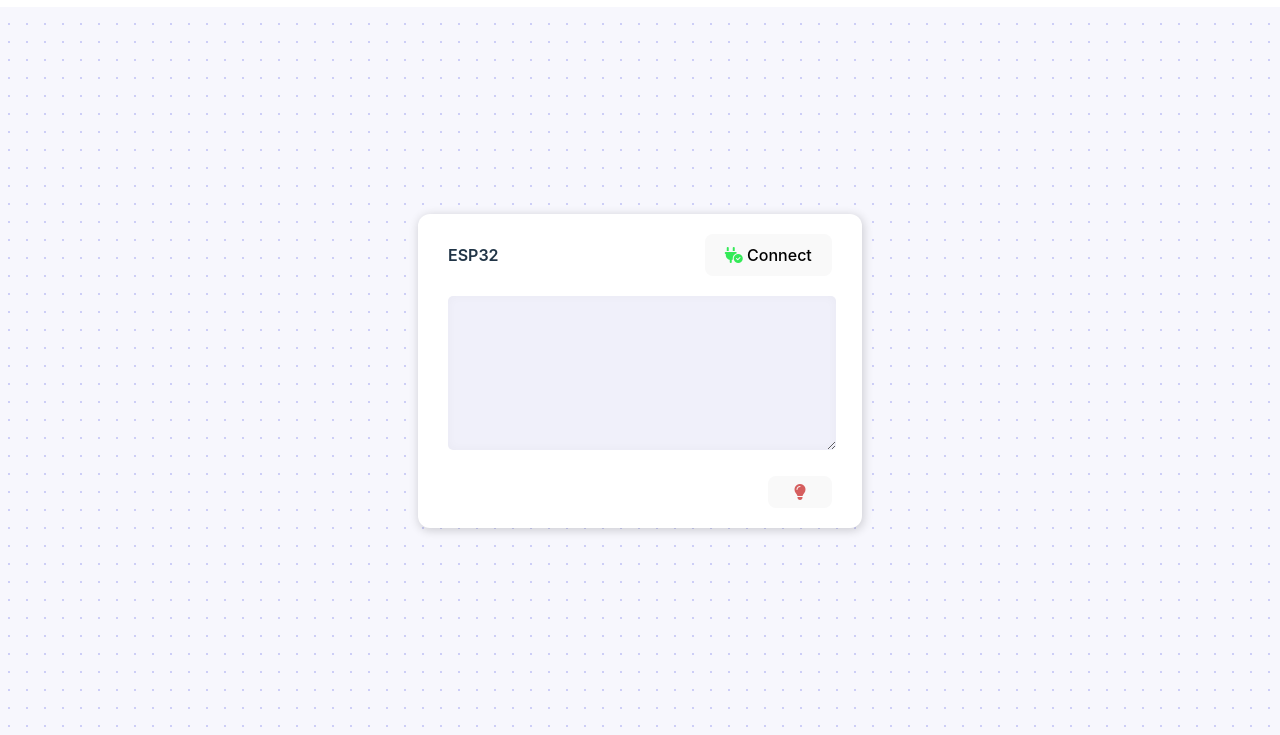
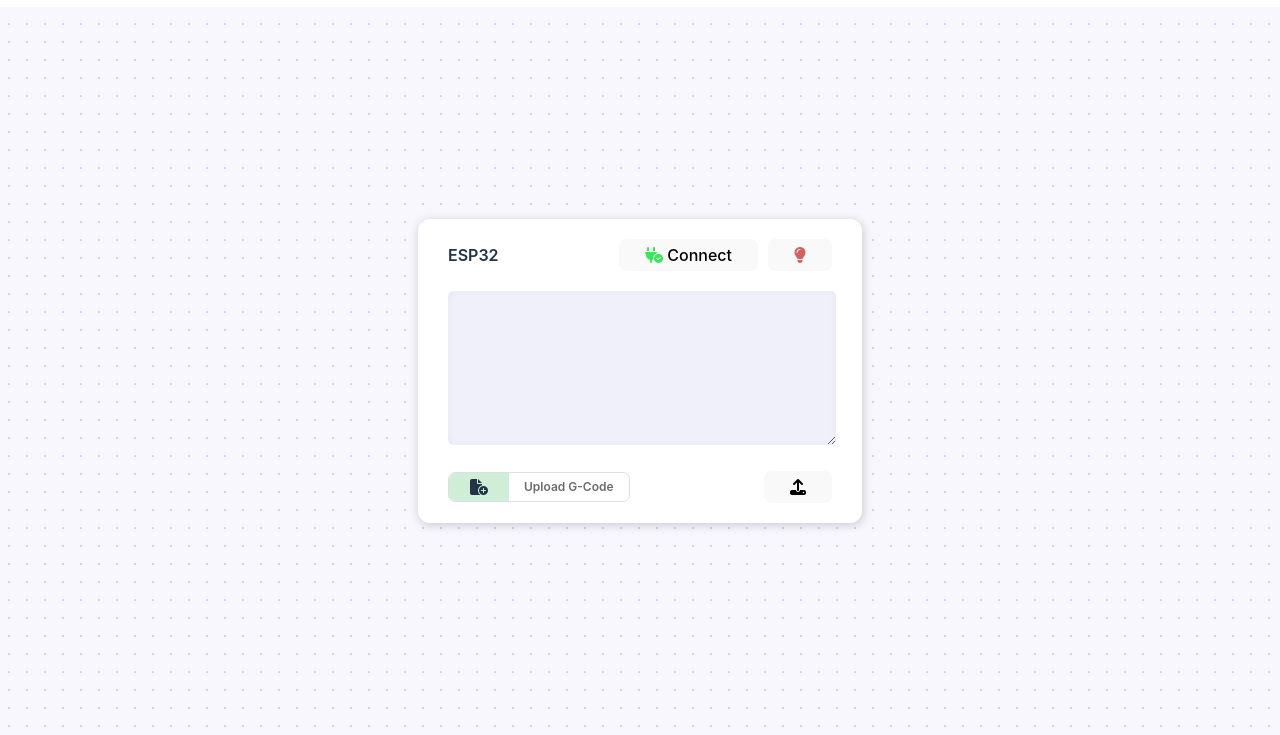
Before and after one commit to MidlajN/Web-Serial, a website built with Vite: page index.html in a window 1280 px wide. Shown: the part 75-810 px from the top of the page. Built offline with nearby package versions, Linux system fonts and the light colour scheme.

Commit message:
WebSerial : G-Code Upload Option Is Added

```diff
--- a/index.html
+++ b/index.html
@@ -15,14 +15,20 @@
       <div class="window">
         <div class="btnDiv">
           <span>ESP32</span>
-          <button id="serial" style="margin-left:auto;transition: 0.5s;"><i class="fa-solid fa-plug-circle-check" style="color: #34ea58;"></i> Connect</button>
-          <button id="disconnect" style="display: none;margin-left:auto;transition: 0.5s;"><i class="fa-solid fa-plug-circle-xmark" style="color: #c92626;"></i> Disconnect</button>
+          <button id="serial" style="margin-left:auto;transition: 0.5s;padding: 5px 25px;"><i class="fa-solid fa-plug-circle-check" style="color: #34ea58;"></i> Connect</button>
+          <button id="disconnect" style="display: none;margin-left:auto;transition: 0.5s;padding: 5px 25px;"><i class="fa-solid fa-plug-circle-xmark" style="color: #c92626;"></i> Disconnect</button>
+          <button id="toggle" class="" style="margin-left:10px;padding: 5px 25px;"><i class="fa-solid fa-lightbulb" style="color: #c20d0da8"></i></button>
         </div>
         <div>
           <textarea name="" id="outputMsg" cols="30" rows="10" disabled></textarea>
         </div>
         <div>
-          <button id="toggle" class="" style="margin-left: auto;padding: 5px 25px;"><i class="fa-solid fa-lightbulb" style="color: #c20d0da8"></i></button>
+          <label class="uploadFile" for="gcode-input">
+            <i class="fa-solid fa-file-circle-plus"></i>
+            <span>Upload G-Code</span>
+          </label>
+          <input type="file" id="gcode-input"/>
+          <button id="upload-gcode" class="" style="margin-left: auto;padding: 5px 25px;"><i class="fa-solid fa-upload"></i></button>
         </div>
       </div>
 
--- a/main.js
+++ b/main.js
@@ -1,5 +1,5 @@
 import './style.css'
-import { requestSerialPort, closeSerialPort, writeSerial } from './serial.js'
+import { requestSerialPort, closeSerialPort, writeSerial, gcodeToText } from './serial.js'
 
 // getSerial(document.getElementById('serial'))
 
@@ -11,10 +11,16 @@ document.getElementById('serial').addEventListener('click', () => {
         console.log(e)
     })
 })
+
 document.getElementById('disconnect').addEventListener('click', () => {
     closeSerialPort().then(() => {
         document.getElementById('serial').style.display = 'block';
         document.getElementById('disconnect').style.display = 'none';
     })
 })
+
+
+document.getElementById('upload-gcode').addEventListener('click', () => {
+    gcodeToText(document.getElementById('gcode-input'))
+})
 document.getElementById('toggle').addEventListener('click', writeSerial)
--- a/serial.js
+++ b/serial.js
@@ -1,13 +1,13 @@
+
+let port;
+let reader;
+
 /**
  * Retrieves the serial port for the given element and listens for data from the serial device.
  *
  * @param {Element} element - The element to attach the click event listener to.
  * @return {void}
  */
-
-let port;
-let reader;
-
 export const requestSerialPort = async () => {
   port = await navigator.serial.requestPort();
   const { usbProductId, usbVendorId } = port.getInfo();
@@ -74,3 +74,20 @@ export async function writeSerial() {
   });
   writer.releaseLock();
 }
+
+
+export const gcodeToText = async (fileInput) => {
+
+  const file = fileInput.files[0];
+  const encoder = new TextEncoder();
+  const writer = port.writable.getWriter();
+
+  if (file) {
+    const gcodeText = await file.text();
+    await writer.write(encoder.encode(gcodeText));
+    writer.releaseLock();
+    console.log('Gcode sent successfully >>>>', gcodeText);
+  } else {
+    console.error('No file selected');
+  }
+}
--- a/style.css
+++ b/style.css
@@ -55,7 +55,12 @@ body {
 }
 .window div:nth-child(3) {
   display: flex;
+  align-items: center;
 }
+.window div:nth-child(3) input[type="file"] {
+  display: none;
+}
+
 .window textarea {
   width: 100%;
   background-color: #e5e5f796;
@@ -67,12 +72,12 @@ body {
   -ms-overflow-style: none; */
 }
 .window button {
-  margin-left: auto;
+  /* margin-left: auto; */
   transition: 0.5s;
 }
-.btnDiv button{
+/* .btnDiv button{
   min-width: 9vw;
-}
+} */
 .disconnectBtn {
   display: none;
 }
@@ -81,17 +86,33 @@ body {
 }
 
 
+.uploadFile {
+  display: flex;
+  align-items: center;
+  border-radius: 7px;
+  border: 1px solid #87878745;
+  /* padding-right: 30px; */
+  cursor:pointer;
+}
+.uploadFile i {
+  background-color: #85d49d66;
+  padding: 6px 21px;
+  border-top-left-radius: 7px;
+  border-bottom-left-radius: 7px;
+}
 
-
-
-
+.uploadFile span {
+  font-size: 12px;
+  padding-inline: 15px;
+  color: #00000094;
+}
 
 
 
 button {
   border-radius: 8px;
   border: 1px solid transparent;
-  padding: 0.6em 1.2em;
+  /* padding: 0.6em 1.2em; */
   font-size: 1em;
   font-weight: 500;
   font-family: inherit;
```
